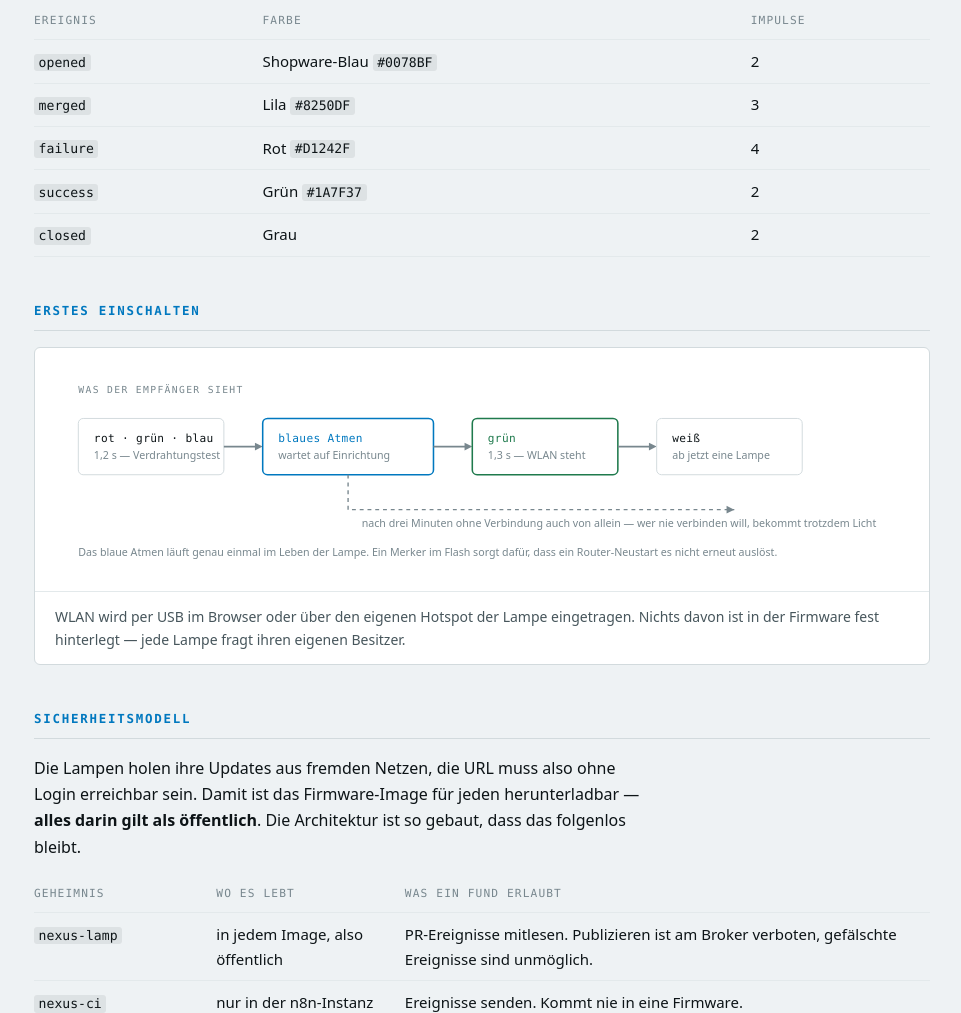
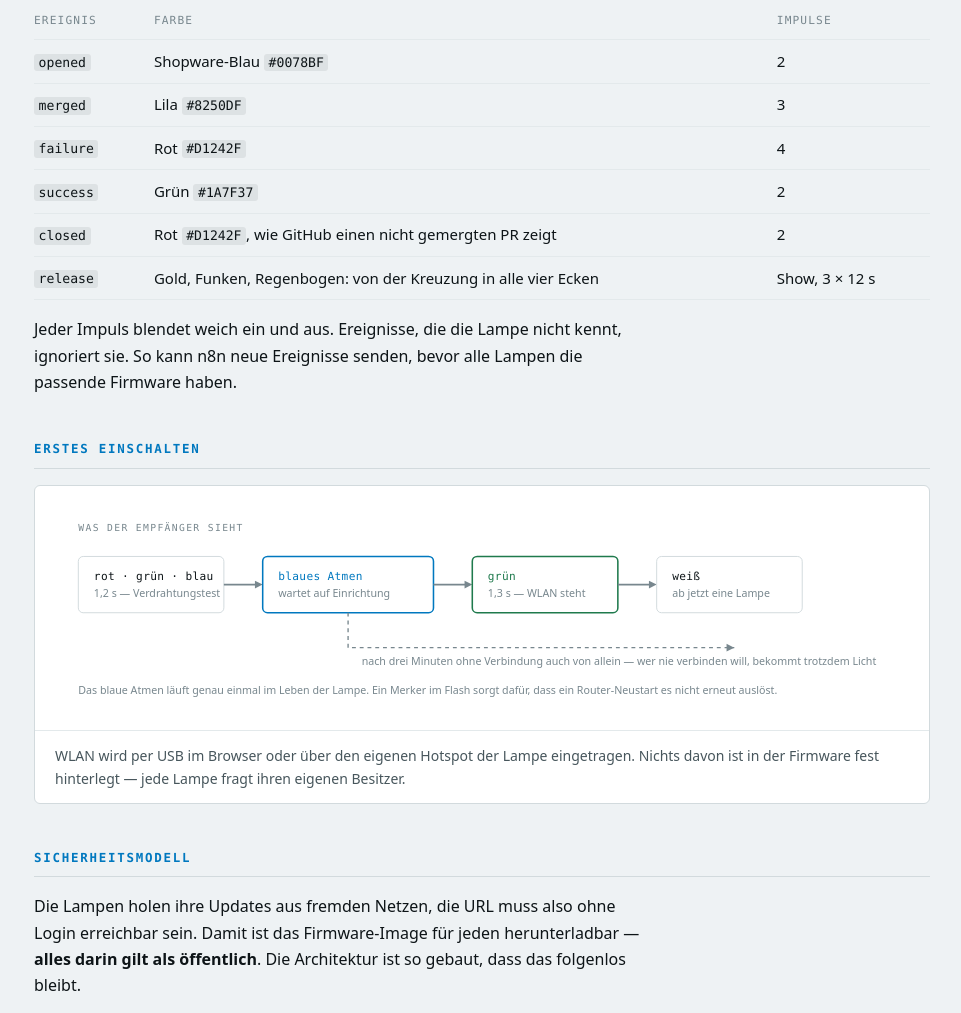
Before and after one commit to susishopware/nexus-lamp, a plain HTML site: page installer/architecture.html in a window 1280 px wide. Shown: the part 1572-2585 px from the top of the page, without its empty margins (158-1119 px from the left). Drawn offline with Linux system fonts and the light colour scheme.

Commit message:
Add release show, red closed, soft blinks; ignore unknown events
- New event "release": a 36 s light show (3 cycles of 12 s) that spreads
  gold from the crossing of the X, sparkles, then drifts into rainbow rings.
  It works on the distance from the crossing, so the wiring direction of the
  two arcs does not matter.
- "closed" flashes red, as GitHub shows a PR closed without merge.
- Blinks fade in and out over 300 ms; the return to the previous light
  takes 800 ms.
- Unknown events are logged and ignored instead of shown as "opened", so
  the publisher can add events before every lamp knows them.

Co-Authored-By: Claude Opus 5.5 <noreply@anthropic.com>
Claude-Session: https://claude.ai/code/session_01Ls3wfWcneJHdstnPWfFT5K

```diff
--- a/installer/architecture.html
+++ b/installer/architecture.html
@@ -229,10 +229,14 @@
           <tr><td><code>merged</code></td><td>Lila <code>#8250DF</code></td><td>3</td></tr>
           <tr><td><code>failure</code></td><td>Rot <code>#D1242F</code></td><td>4</td></tr>
           <tr><td><code>success</code></td><td>Grün <code>#1A7F37</code></td><td>2</td></tr>
-          <tr><td><code>closed</code></td><td>Grau</td><td>2</td></tr>
+          <tr><td><code>closed</code></td><td>Rot <code>#D1242F</code>, wie GitHub einen nicht gemergten PR zeigt</td><td>2</td></tr>
+          <tr><td><code>release</code></td><td>Gold, Funken, Regenbogen: von der Kreuzung in alle vier Ecken</td><td>Show, 3 × 12 s</td></tr>
         </tbody>
       </table>
     </div>
+    <p>Jeder Impuls blendet weich ein und aus. Ereignisse, die die Lampe nicht
+      kennt, ignoriert sie. So kann n8n neue Ereignisse senden, bevor alle Lampen
+      die passende Firmware haben.</p>
   </section>
 
   <section>
```
Also changed, not shown: 3 other files.
